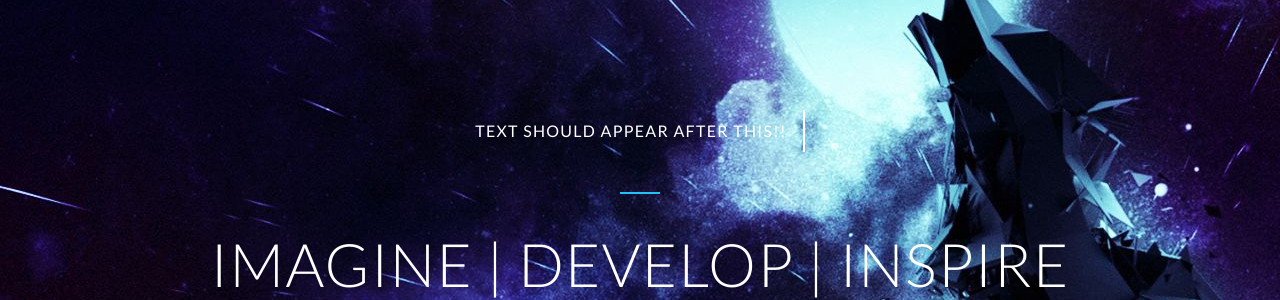
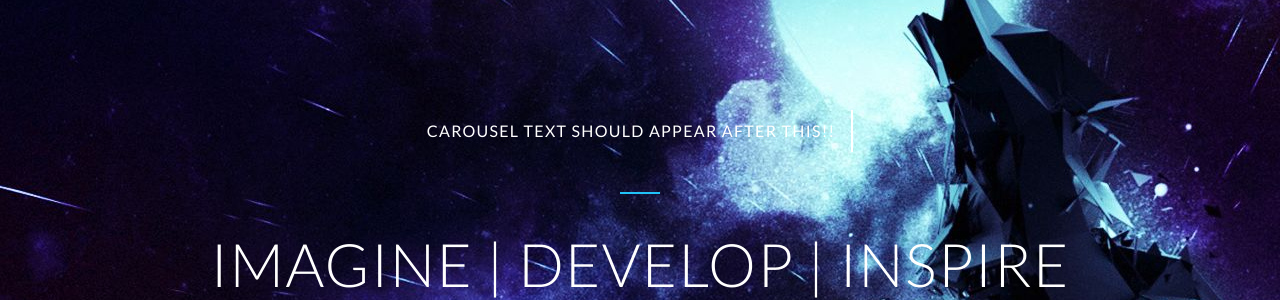
Before and after one commit to Gamernaut/gamernaut.github.io, a Jekyll site: the page built from index.html, in a window 1280 px wide and 900 px high. Shown: the part 223-523 px from the top of the window. Built offline with Jekyll 4.4.1, drawn with Linux system fonts in a browser that asks for light colours; nearby versions of some CDN libraries.

Commit message:
Update header.html

```diff
--- a/_includes/header.html
+++ b/_includes/header.html
@@ -53,7 +53,7 @@
 
         <!-- Heading Title -->
         <div class="typing-container">
-          <span id="sentence" class="sentence">Text should appear after this!!</span>
+          <span id="sentence" class="sentence">Carousel text should appear after this!!</span>
           <span id="feature-text"></span>
           <span class="input-cursor"></span>
         </div>
```
